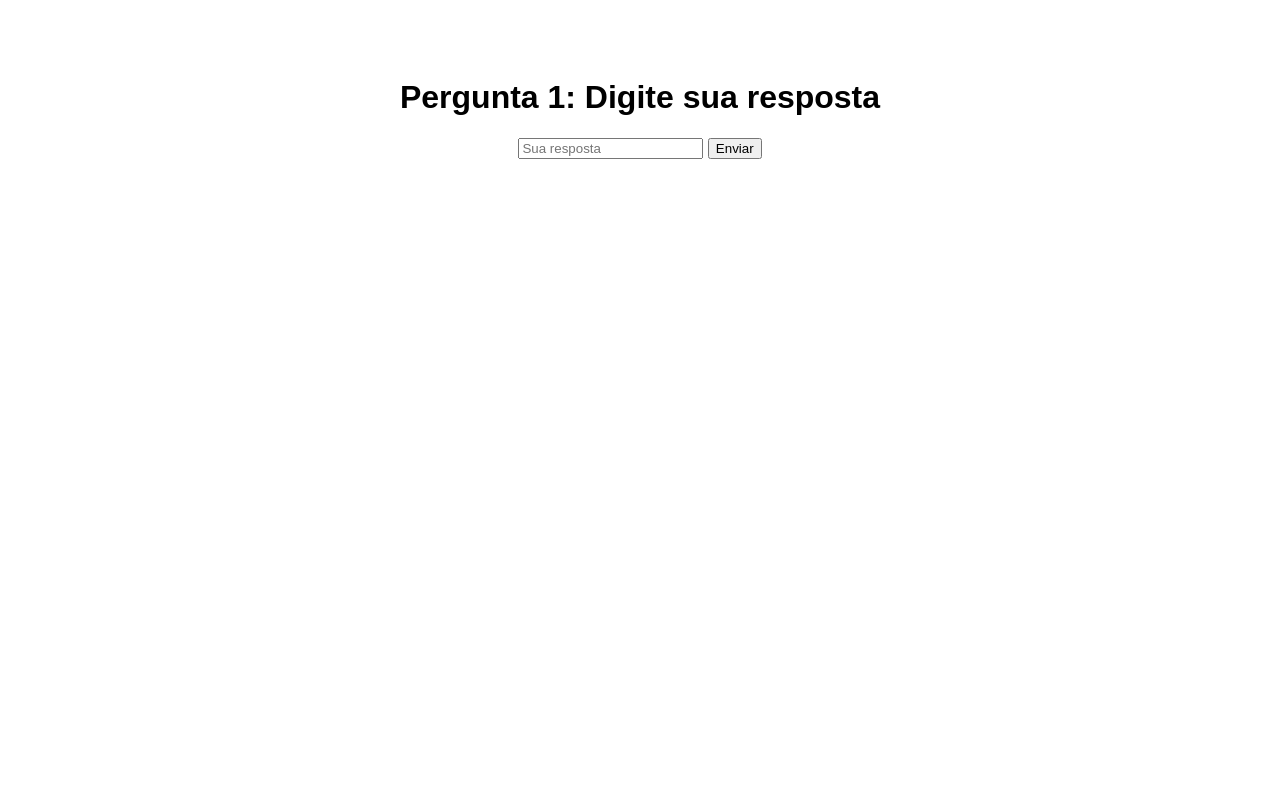
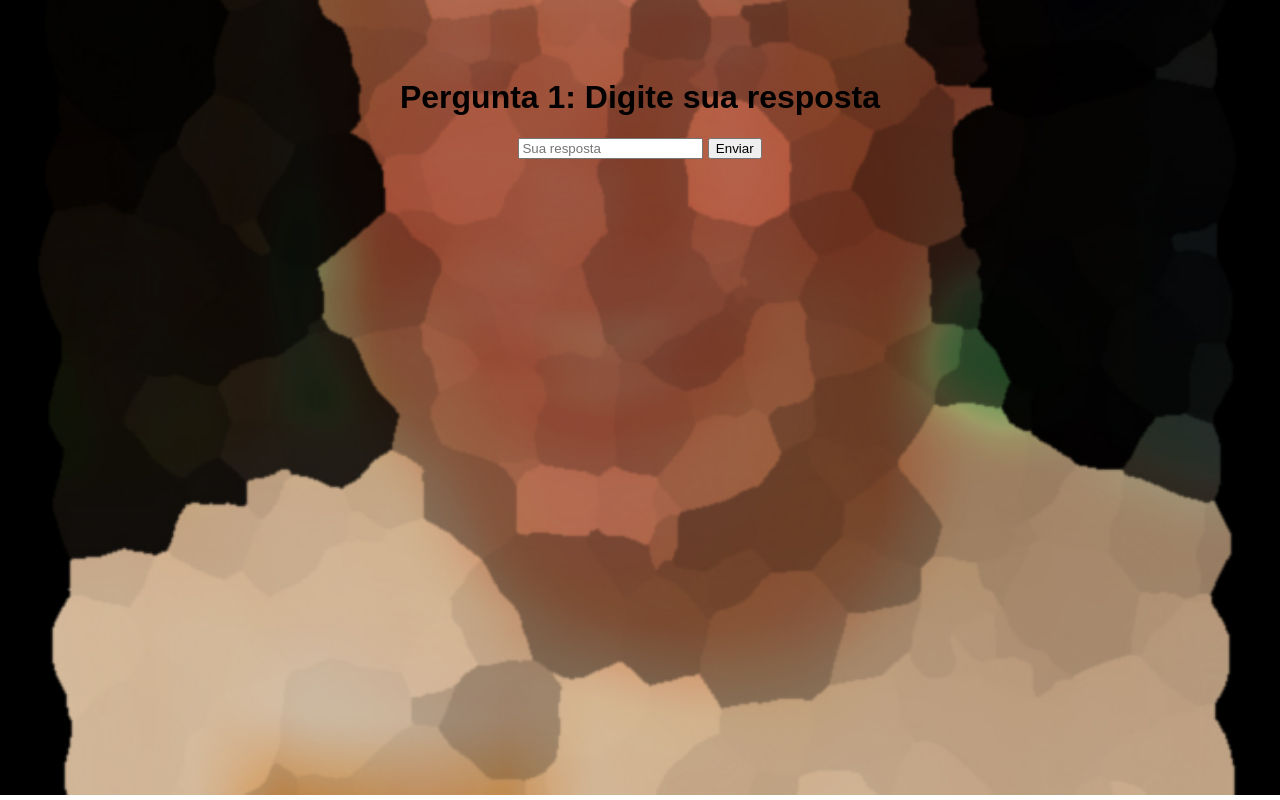
Before and after one commit to Darles-code/pergunta1, a plain HTML site: page index.html in a window 1280 px wide. Drawn offline with Linux system fonts and the light colour scheme.

Commit message:
Update index.html

```diff
--- a/index.html
+++ b/index.html
@@ -9,6 +9,10 @@
             font-family: Arial, sans-serif;
             text-align: center;
             padding: 50px;
+            background-image: url('foto1.jpg'); /* Nome da imagem de fundo */
+            background-size: cover; /* Para cobrir toda a área */
+            background-position: center; /* Para centralizar a imagem */
+            background-repeat: no-repeat; /* Para evitar repetir a imagem */
         }
         .message {
             margin-top: 20px;
```
